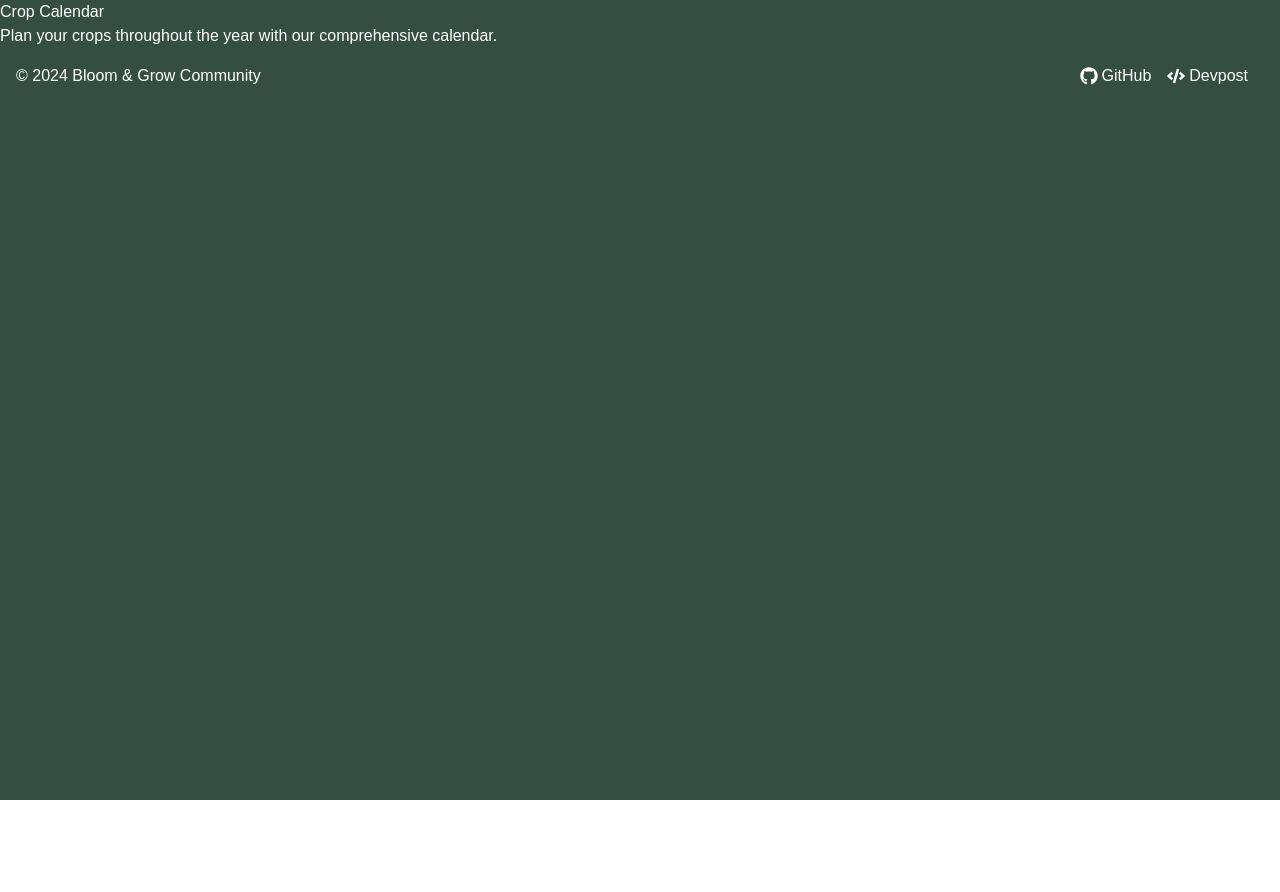
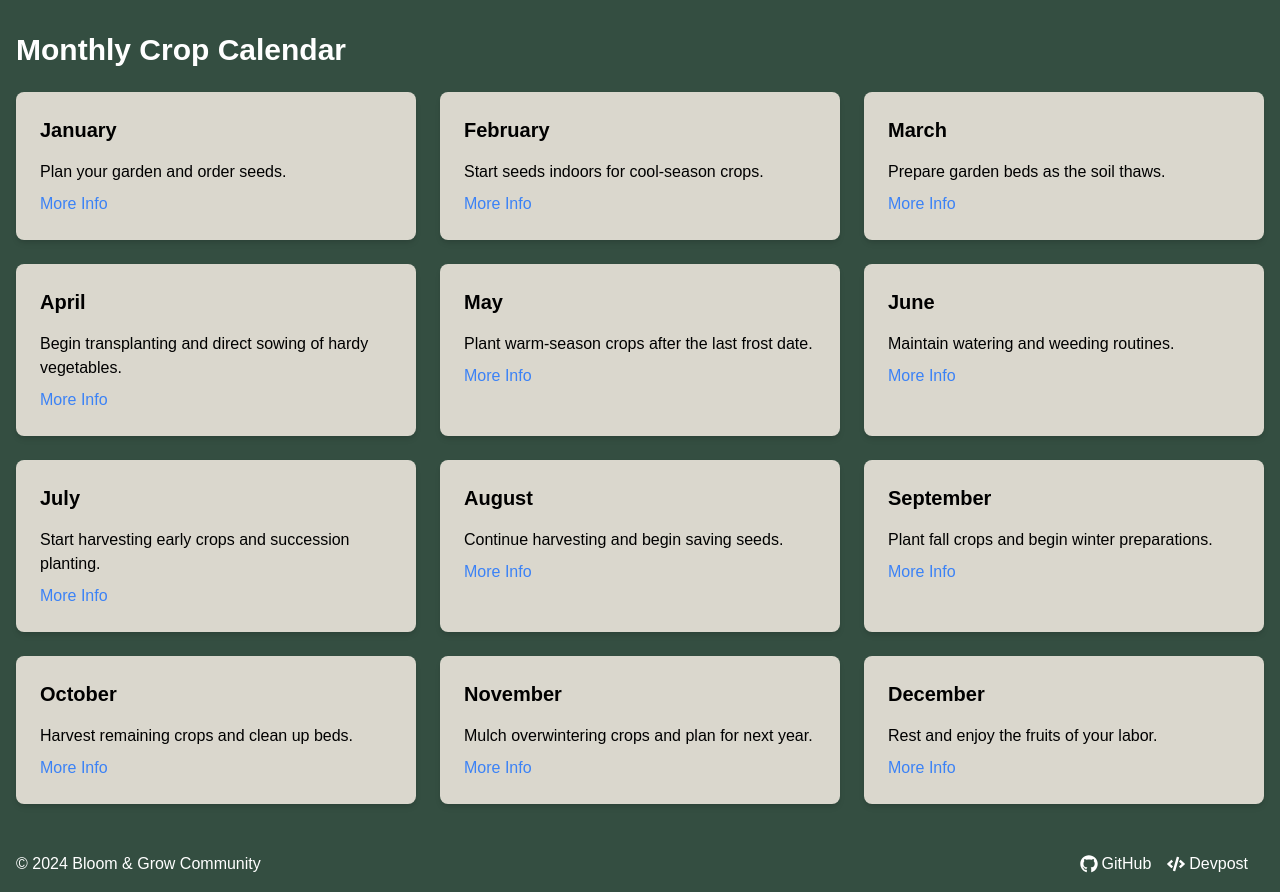
Before and after one commit to vaishnavi-3969/AllInHacks-Bloom-n-Grow, a React (Create React App) app: page /crop-calendar in a window 1280 px wide. Before the commit the page ends 800 px from the top, so only its background shows below. Built offline with nearby package versions, Linux system fonts and the light colour scheme.

Commit message:
update components

```diff
--- a/src/pages/CropCalendar.js
+++ b/src/pages/CropCalendar.js
@@ -1,11 +1,75 @@
 import React from 'react';
 
 const CropCalendar = () => {
+  const handleMonthClick = (month) => {
+    alert(`Month: ${month}`);
+  };
+
   return (
-    <div className="crop-calendar-page">
-      <h1>Crop Calendar</h1>
-      <p>Plan your crops throughout the year with our comprehensive calendar.</p>
-      {/* Include more content and calendar details here */}
+    <div className="container mx-auto px-4 py-8">
+      <h1 className="text-3xl font-semibold mb-6">Monthly Crop Calendar</h1>
+      <div className="grid grid-cols-1 md:grid-cols-2 lg:grid-cols-3 gap-6 text-black">
+        <div className="bg-[#DAD7CD] rounded-lg shadow-md p-6">
+          <h2 className="text-xl font-semibold mb-4">January</h2>
+          <p>Plan your garden and order seeds.</p>
+          <button onClick={() => handleMonthClick("January")} className="mt-2 text-blue-500">More Info</button>
+        </div>
+        <div className="bg-[#DAD7CD] rounded-lg shadow-md p-6">
+          <h2 className="text-xl font-semibold mb-4">February</h2>
+          <p>Start seeds indoors for cool-season crops.</p>
+          <button onClick={() => handleMonthClick("February")} className="mt-2 text-blue-500">More Info</button>
+        </div>
+        <div className="bg-[#DAD7CD] rounded-lg shadow-md p-6">
+          <h2 className="text-xl font-semibold mb-4">March</h2>
+          <p>Prepare garden beds as the soil thaws.</p>
+          <button onClick={() => handleMonthClick("March")} className="mt-2 text-blue-500">More Info</button>
+        </div>
+        <div className="bg-[#DAD7CD] rounded-lg shadow-md p-6">
+          <h2 className="text-xl font-semibold mb-4">April</h2>
+          <p>Begin transplanting and direct sowing of hardy vegetables.</p>
+          <button onClick={() => handleMonthClick("April")} className="mt-2 text-blue-500">More Info</button>
+        </div>
+        <div className="bg-[#DAD7CD] rounded-lg shadow-md p-6">
+          <h2 className="text-xl font-semibold mb-4">May</h2>
+          <p>Plant warm-season crops after the last frost date.</p>
+          <button onClick={() => handleMonthClick("May")} className="mt-2 text-blue-500">More Info</button>
+        </div>
+        <div className="bg-[#DAD7CD] rounded-lg shadow-md p-6">
+          <h2 className="text-xl font-semibold mb-4">June</h2>
+          <p>Maintain watering and weeding routines.</p>
+          <button onClick={() => handleMonthClick("June")} className="mt-2 text-blue-500">More Info</button>
+        </div>
+        <div className="bg-[#DAD7CD] rounded-lg shadow-md p-6">
+          <h2 className="text-xl font-semibold mb-4">July</h2>
+          <p>Start harvesting early crops and succession planting.</p>
+          <button onClick={() => handleMonthClick("July")} className="mt-2 text-blue-500">More Info</button>
+        </div>
+        <div className="bg-[#DAD7CD] rounded-lg shadow-md p-6">
+          <h2 className="text-xl font-semibold mb-4">August</h2>
+          <p>Continue harvesting and begin saving seeds.</p>
+          <button onClick={() => handleMonthClick("August")} className="mt-2 text-blue-500">More Info</button>
+        </div>
+        <div className="bg-[#DAD7CD] rounded-lg shadow-md p-6">
+          <h2 className="text-xl font-semibold mb-4">September</h2>
+          <p>Plant fall crops and begin winter preparations.</p>
+          <button onClick={() => handleMonthClick("September")} className="mt-2 text-blue-500">More Info</button>
+        </div>
+        <div className="bg-[#DAD7CD] rounded-lg shadow-md p-6">
+          <h2 className="text-xl font-semibold mb-4">October</h2>
+          <p>Harvest remaining crops and clean up beds.</p>
+          <button onClick={() => handleMonthClick("October")} className="mt-2 text-blue-500">More Info</button>
+        </div>
+        <div className="bg-[#DAD7CD] rounded-lg shadow-md p-6">
+          <h2 className="text-xl font-semibold mb-4">November</h2>
+          <p>Mulch overwintering crops and plan for next year.</p>
+          <button onClick={() => handleMonthClick("November")} className="mt-2 text-blue-500">More Info</button>
+        </div>
+        <div className="bg-[#DAD7CD] rounded-lg shadow-md p-6">
+          <h2 className="text-xl font-semibold mb-4">December</h2>
+          <p>Rest and enjoy the fruits of your labor.</p>
+          <button onClick={() => handleMonthClick("December")} className="mt-2 text-blue-500">More Info</button>
+        </div>
+      </div>
     </div>
   );
 };
--- a/src/pages/GardenPlanner.js
+++ b/src/pages/GardenPlanner.js
@@ -1,11 +1,46 @@
 import React from 'react';
 
 const GardenPlanner = () => {
+  const handleTipClick = (tip) => {
+    alert(`Tip: ${tip}`);
+  };
+
   return (
-    <div className="garden-planner-page">
-      <h1>Garden Planner</h1>
-      <p>Follow our step-by-step guide to plan your perfect garden.</p>
-      {/* Include more content and steps here */}
+    <div className="container mx-auto px-4 py-8">
+      <h1 className="text-3xl font-semibold mb-6">Step-by-Step Garden Planning for Beginners</h1>
+      <ol className="list-decimal pl-8">
+        <li className="mb-6">
+          <strong>Choose Your Location:</strong> Find a spot that gets at least 6 hours of sunlight a day.
+        </li>
+        <li className="mb-6">
+          <strong>Select Your Crops:</strong> Pick vegetables and herbs you love to eat and are suitable for your climate.
+        </li>
+        <li className="mb-6">
+          <strong>Design Your Layout:</strong> Sketch your garden beds on paper, considering plant spacing and companion planting.
+        </li>
+        <li className="mb-6">
+          <strong>Prepare the Soil:</strong> Enrich your soil with compost and organic matter.
+        </li>
+        <li className="mb-6">
+          <strong>Planting:</strong> Follow the best practices for sowing seeds or transplanting seedlings.
+        </li>
+        <li className="mb-6">
+          <strong>Maintenance:</strong> Learn about watering, weeding, and regular garden care.
+          <button onClick={() => handleTipClick("Use mulch to retain moisture and suppress weeds.")} className="ml-2 text-blue-500">More Tips</button>
+        </li>
+        <li>
+          <strong>Harvesting:</strong> Know when and how to harvest your crops for the best flavor and yield.
+          <button onClick={() => handleTipClick("Harvest leafy greens in the morning for maximum freshness.")} className="ml-2 text-blue-500">More Tips</button>
+        </li>
+      </ol>
+      <div className="mt-8">
+        <h2 className="text-2xl font-semibold mb-4">Additional Tips:</h2>
+        <ul className="list-disc pl-8">
+          <li className="mb-2">Companion planting can help repel pests and improve soil health.</li>
+          <li className="mb-2">Consider vertical gardening to maximize space.</li>
+          <li className="mb-2">Keep a garden journal to track progress and learn from mistakes.</li>
+        </ul>
+      </div>
     </div>
   );
 };
```
